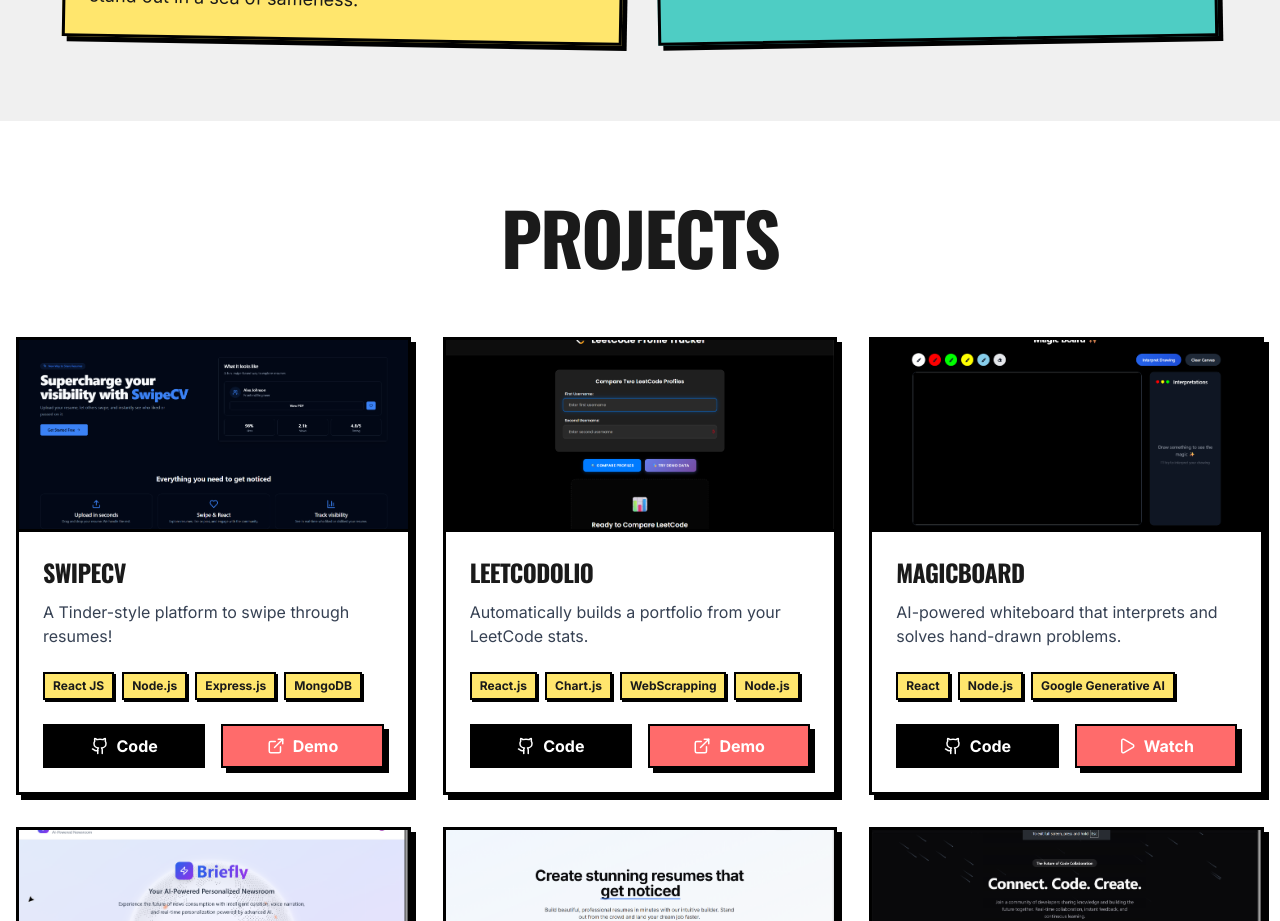
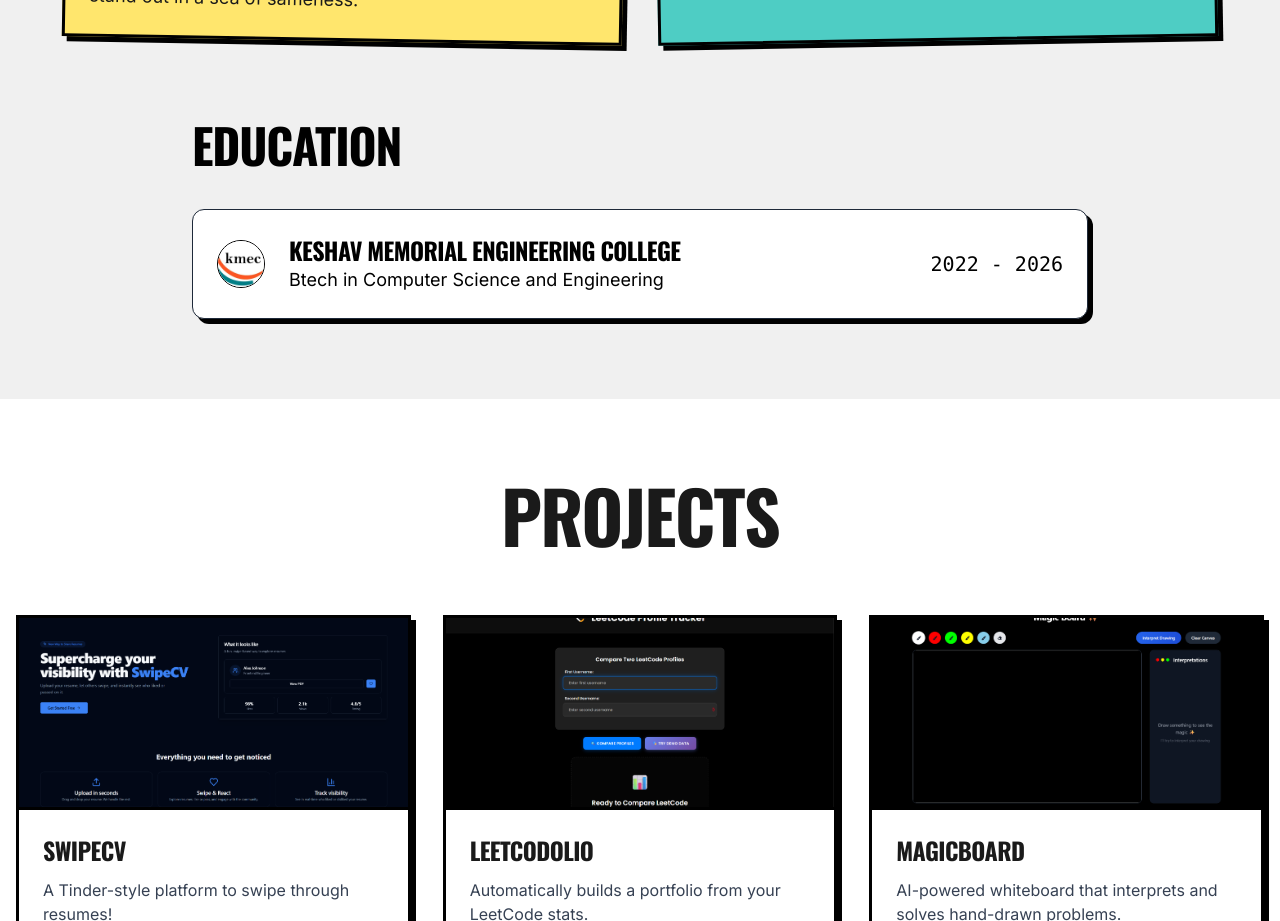
Before and after one commit to KompallyAkhil/Portfolio, a React (Vite) app: page / in a window 1280 px wide. Shown: the part 1220-2141 px from the top of the page. Built offline with nearby package versions, Linux system fonts and the light colour scheme.

Commit message:
Added Education component

```diff
--- a/index.html
+++ b/index.html
@@ -4,7 +4,7 @@
     <meta charset="UTF-8" />
     <link rel="icon" type="image/svg+xml" href="/vite.svg" />
     <meta name="viewport" content="width=device-width, initial-scale=1.0" />
-    <title>Akhil Kompally's Portfolio</title>
+    <title>Akhil</title>
   </head>
   <body>
     <div id="root"></div>
--- /dev/null
+++ b/src/components/Education.jsx
@@ -0,0 +1,58 @@
+import React from "react";
+import { motion } from "framer-motion";
+import collegeImage from "../assets/college.jpg";
+const Education = () => {
+    const educationData = [
+        {
+            college: "Keshav Memorial Engineering College",
+            branch: "Btech in Computer Science and Engineering",
+            year: "2022 - 2026",
+            image: collegeImage
+        },
+    ];
+
+    return (
+        <div className="mt-20 max-w-4xl mx-auto text-black">
+            <h2 className="text-4xl md:text-5xl font-display font-black mb-10 text-left uppercase text-black">
+                Education
+            </h2>
+
+            <div className="flex flex-col gap-6">
+                {educationData.map((edu, index) => (
+                    <motion.div
+                        key={index}
+                        initial={{ opacity: 0, y: 20 }}
+                        whileInView={{ opacity: 1, y: 0 }}
+                        viewport={{ once: true }}
+                        className="neo-card bg-neo-accent flex flex-col md:flex-row items-center justify-between bg-white p-6 rounded-xl border border-gray-800 hover:border-gray-600 transition-colors"
+                    >
+                        <div className="flex items-center gap-6 w-full md:w-auto">
+                            <div className="w-12 h-12 rounded-full bg-white border flex items-center justify-center overflow-hidden flex-shrink-0">
+                                <img
+                                    src={edu.image}
+                                    alt={edu.college}
+                                    className="w-full h-full object-contain border-gray-900"
+                                />
+                            </div>
+
+                            <div className="text-left">
+                                <h3 className="text-xl md:text-2xl font-bold text-black">{edu.college}</h3>
+                                <p className="text-lg text-black">
+                                    {edu.branch}
+                                </p>
+                            </div>
+                        </div>
+
+                        <div className="w-full md:w-auto text-left md:text-right mt-4 md:mt-0">
+                            <p className="text-xl text-black font-mono">
+                                {edu.year}
+                            </p>
+                        </div>
+                    </motion.div>
+                ))}
+            </div>
+        </div>
+    );
+};
+
+export default Education;
--- a/src/components/HeroSection.jsx
+++ b/src/components/HeroSection.jsx
@@ -1,5 +1,6 @@
 import React from 'react';
 import { motion } from 'framer-motion';
+import Education from './Education';
 
 const HeroSection = () => {
     return (
@@ -27,7 +28,8 @@ const HeroSection = () => {
                     </div>
 
                     <h1 className="text-6xl md:text-8xl lg:text-9xl font-display font-black mb-6 leading-none uppercase">
-                        Akhil<br />
+                        Akhil
+                        <br />
                         <span className="text-transparent bg-clip-text bg-gradient-to-r from-neo-main to-neo-accent stroke-black" style={{ WebkitTextStroke: '3px black' }}>
                             Kompally
                         </span>
@@ -99,14 +101,7 @@ const HeroSection = () => {
                     </motion.div>
                 </div>
 
-                {/* <div className="mt-16 flex justify-center">
-                    <div className="bg-black text-white p-8 border-3 border-neo-main shadow-neo transform rotate-2 max-w-2xl text-center">
-                        <p className="text-2xl font-display uppercase">
-                            "Design is intelligence made visible." <br />
-                            <span className="text-neo-main">- Alina Wheeler</span>
-                        </p>
-                    </div>
-                </div> */}
+                <Education/>
             </div>
 
             {/* Background Elements (retained) */}
```
Also changed, not shown: src/assets/college.jpg (added).
